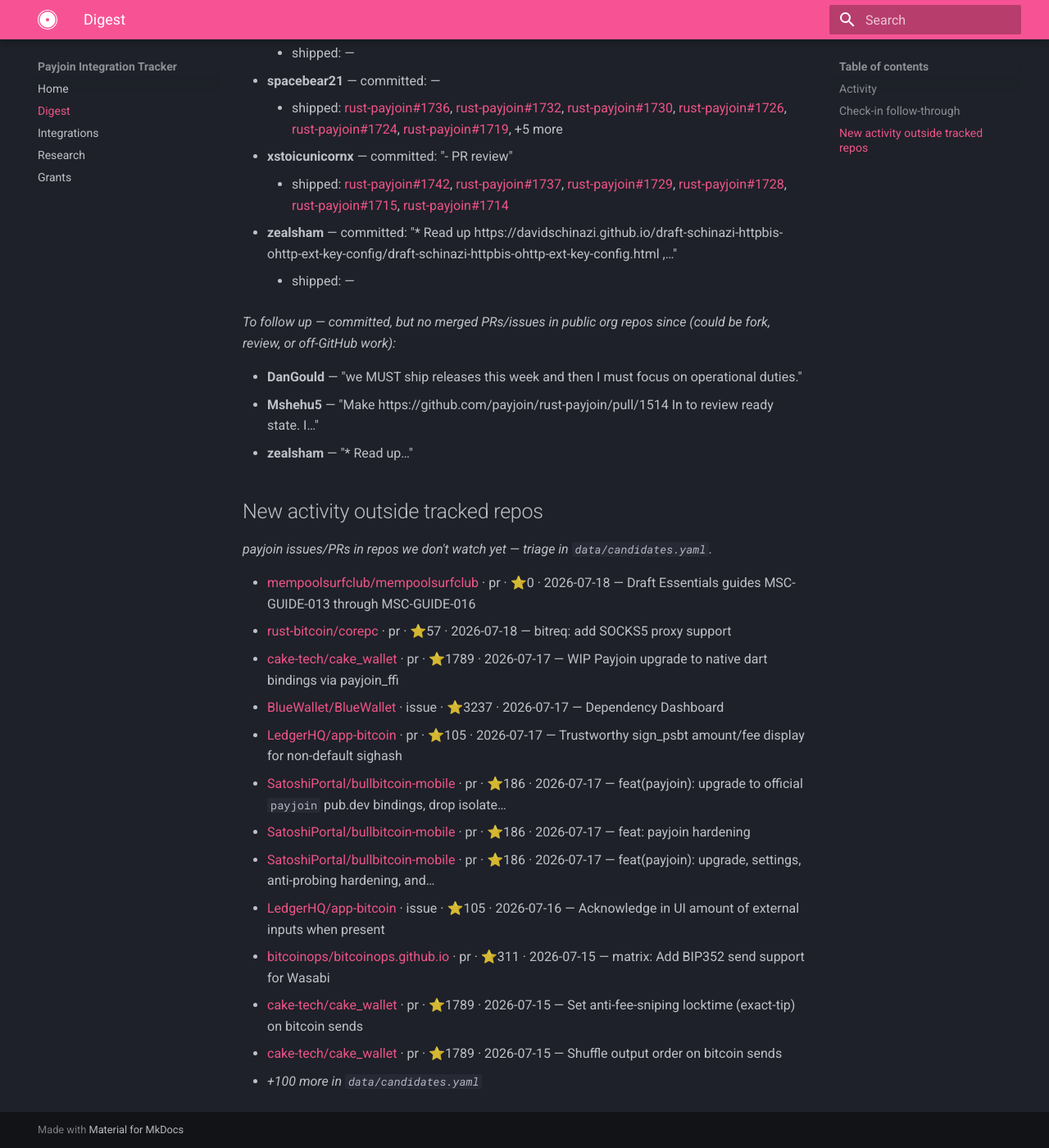
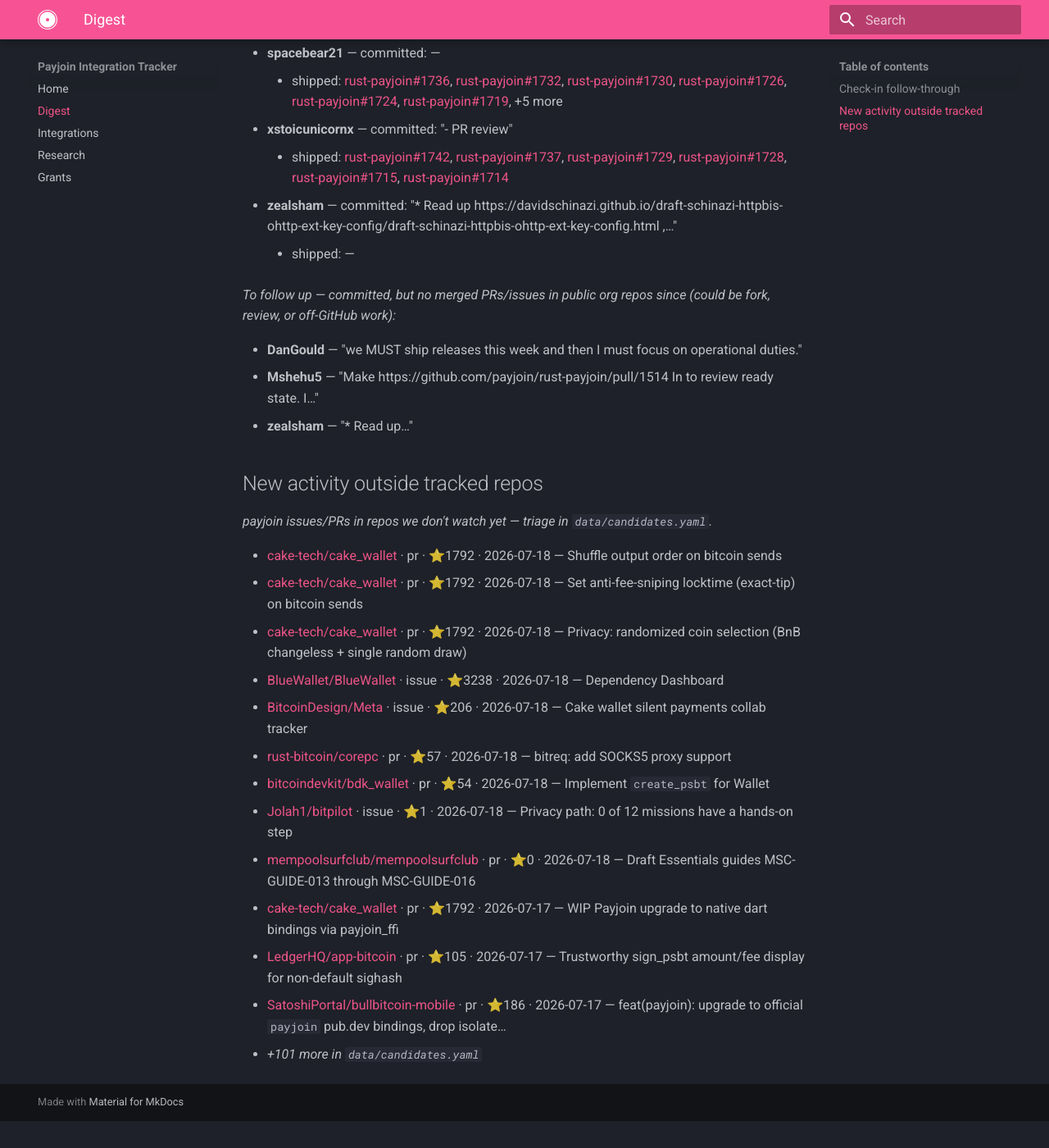
Before and after one commit to payjoin/payjoin.org, an MkDocs documentation site: the page built from docs/digest.md, in a window 1280 px wide and 1400 px high, scrolled down 807 px. Shown: the whole window at 82% size. Built offline with MkDocs 1.6.1 and Material for MkDocs 9.7.7, drawn with Linux system fonts in a browser that asks for light colours; after the commit the page ends 2174 px from its top, so only the background shows below that; some of the changed text lies outside the part shown.

Commit message:
chore: refresh tracker auto-state + digest

```diff
--- a/docs/digest.md
+++ b/docs/digest.md
@@ -38,16 +37,16 @@ _To follow up — committed, but no merged PRs/issues in public org repos since
 
 _payjoin issues/PRs in repos we don't watch yet — triage in `data/candidates.yaml`._
 
+- [cake-tech/cake_wallet](https://github.com/cake-tech/cake_wallet/pull/3377) · pr · ⭐1792 · 2026-07-18 — Shuffle output order on bitcoin sends
+- [cake-tech/cake_wallet](https://github.com/cake-tech/cake_wallet/pull/3385) · pr · ⭐1792 · 2026-07-18 — Set anti-fee-sniping locktime (exact-tip) on bitcoin sends
+- [cake-tech/cake_wallet](https://github.com/cake-tech/cake_wallet/pull/3408) · pr · ⭐1792 · 2026-07-18 — Privacy: randomized coin selection (BnB changeless + single random draw)
+- [BlueWallet/BlueWallet](https://github.com/BlueWallet/BlueWallet/issues/3659) · issue · ⭐3238 · 2026-07-18 — Dependency Dashboard
+- [BitcoinDesign/Meta](https://github.com/BitcoinDesign/Meta/issues/810) · issue · ⭐206 · 2026-07-18 — Cake wallet silent payments collab tracker
+- [rust-bitcoin/corepc](https://github.com/rust-bitcoin/corepc/pull/533) · pr · ⭐57 · 2026-07-18 — bitreq: add SOCKS5 proxy support
+- [bitcoindevkit/bdk_wallet](https://github.com/bitcoindevkit/bdk_wallet/pull/297) · pr · ⭐54 · 2026-07-18 — Implement `create_psbt` for Wallet
+- [Jolah1/bitpilot](https://github.com/Jolah1/bitpilot/issues/79) · issue · ⭐1 · 2026-07-18 — Privacy path: 0 of 12 missions have a hands-on step
 - [mempoolsurfclub/mempoolsurfclub](https://github.com/mempoolsurfclub/mempoolsurfclub/pull/36) · pr · ⭐0 · 2026-07-18 — Draft Essentials guides MSC-GUIDE-013 through MSC-GUIDE-016
-- [rust-bitcoin/corepc](https://github.com/rust-bitcoin/corepc/pull/533) · pr · ⭐57 · 2026-07-18 — bitreq: add SOCKS5 proxy support
-- [cake-tech/cake_wallet](https://github.com/cake-tech/cake_wallet/pull/3363) · pr · ⭐1789 · 2026-07-17 — WIP Payjoin upgrade to native dart bindings via payjoin_ffi
-- [BlueWallet/BlueWallet](https://github.com/BlueWallet/BlueWallet/issues/3659) · issue · ⭐3237 · 2026-07-17 — Dependency Dashboard
+- [cake-tech/cake_wallet](https://github.com/cake-tech/cake_wallet/pull/3363) · pr · ⭐1792 · 2026-07-17 — WIP Payjoin upgrade to native dart bindings via payjoin_ffi
 - [LedgerHQ/app-bitcoin](https://github.com/LedgerHQ/app-bitcoin/pull/512) · pr · ⭐105 · 2026-07-17 — Trustworthy sign_psbt amount/fee display for non-default sighash
 - [SatoshiPortal/bullbitcoin-mobile](https://github.com/SatoshiPortal/bullbitcoin-mobile/pull/2443) · pr · ⭐186 · 2026-07-17 — feat(payjoin): upgrade to official `payjoin` pub.dev bindings, drop isolate…
-- [SatoshiPortal/bullbitcoin-mobile](https://github.com/SatoshiPortal/bullbitcoin-mobile/pull/2451) · pr · ⭐186 · 2026-07-17 — feat: payjoin hardening
-- [SatoshiPortal/bullbitcoin-mobile](https://github.com/SatoshiPortal/bullbitcoin-mobile/pull/2461) · pr · ⭐186 · 2026-07-17 — feat(payjoin): upgrade, settings, anti-probing hardening, and…
-- [LedgerHQ/app-bitcoin](https://github.com/LedgerHQ/app-bitcoin/issues/520) · issue · ⭐105 · 2026-07-16 — Acknowledge in UI amount of external inputs when present
-- [bitcoinops/bitcoinops.github.io](https://github.com/bitcoinops/bitcoinops.github.io/pull/2816) · pr · ⭐311 · 2026-07-15 — matrix: Add BIP352 send support for Wasabi
-- [cake-tech/cake_wallet](https://github.com/cake-tech/cake_wallet/pull/3385) · pr · ⭐1789 · 2026-07-15 — Set anti-fee-sniping locktime (exact-tip) on bitcoin sends
-- [cake-tech/cake_wallet](https://github.com/cake-tech/cake_wallet/pull/3377) · pr · ⭐1789 · 2026-07-15 — Shuffle output order on bitcoin sends
-- _+100 more in `data/candidates.yaml`_
+- _+101 more in `data/candidates.yaml`_
```
Also changed, not shown: other parts of docs/digest.md (+3 -4 lines), 1 other file.
